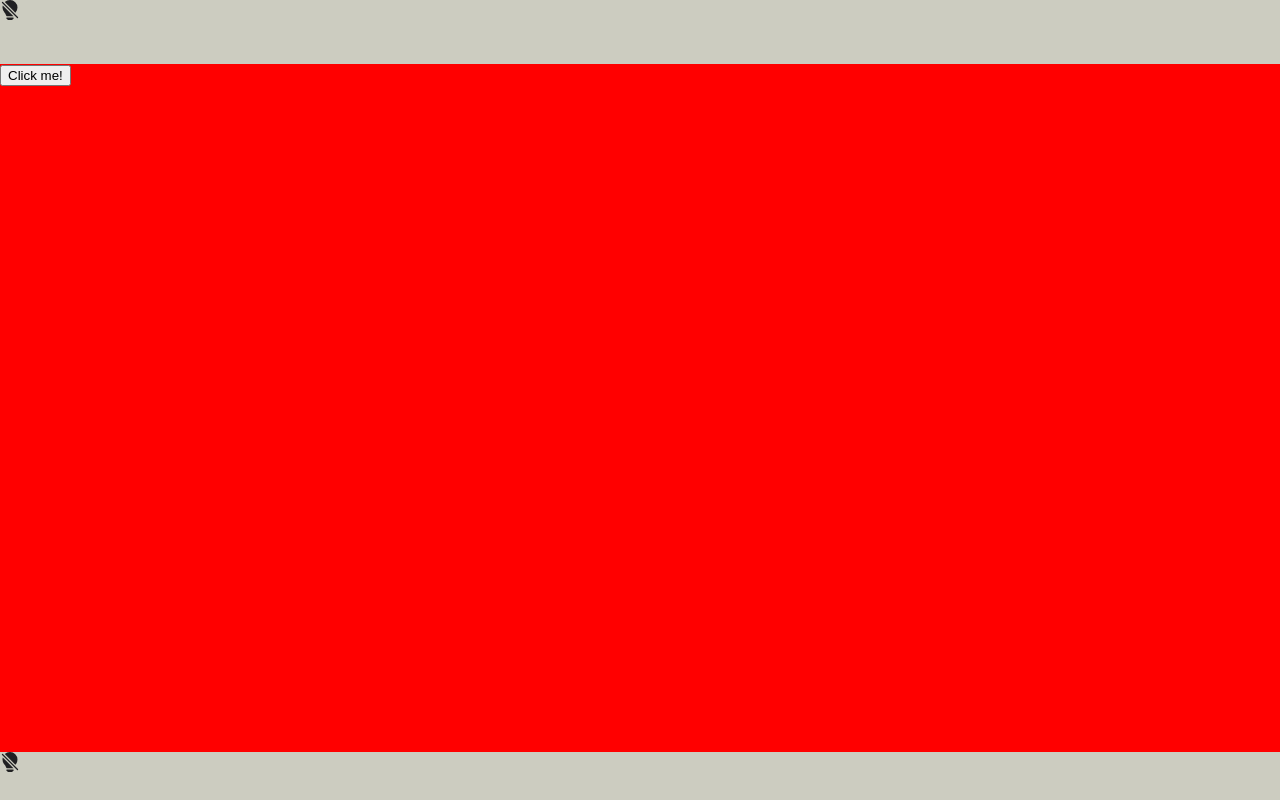
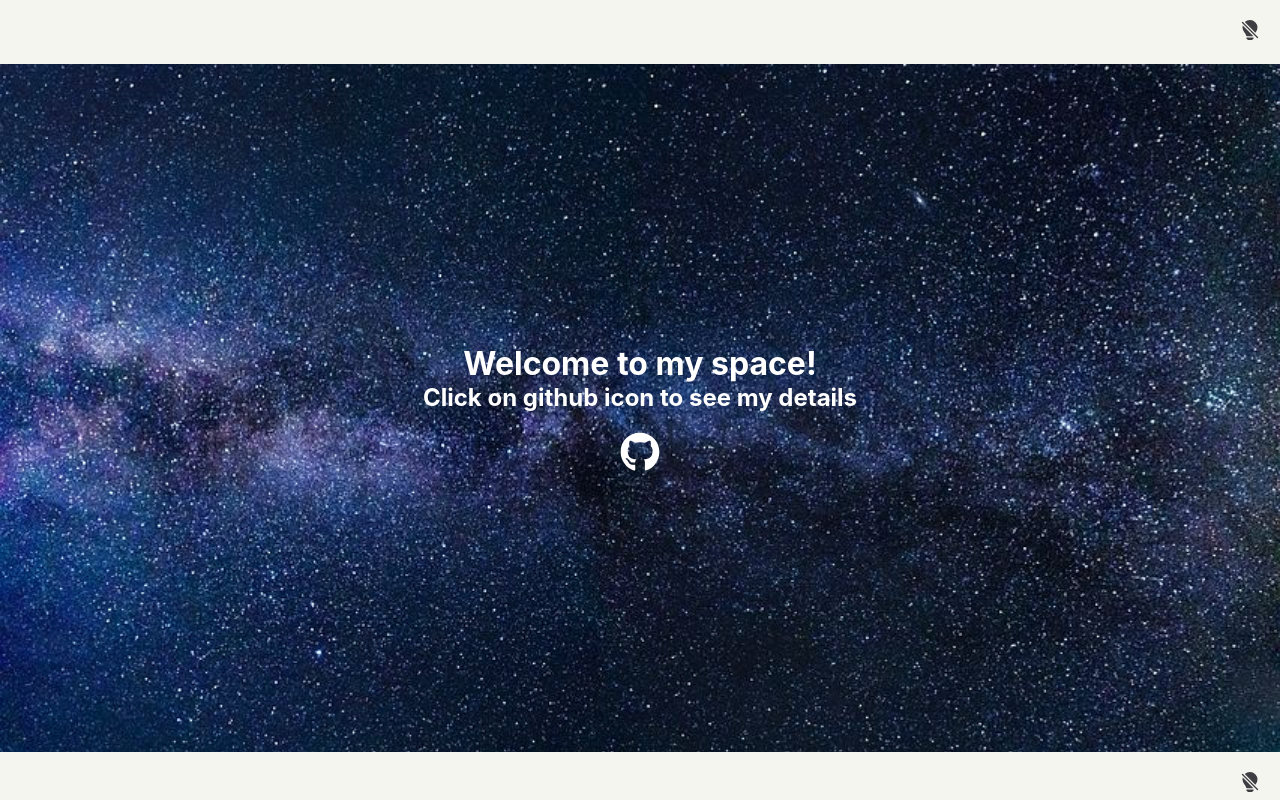
Before and after one commit to MasomCunha/masomcunhacv, a React (Create React App) app: page /homecv in a window 1280 px wide. Built offline with nearby package versions, Linux system fonts and the light colour scheme.

Commit message:
-change home layout; -add assets;

```diff
--- a/src/components/Footer.tsx
+++ b/src/components/Footer.tsx
@@ -6,16 +6,16 @@ import FooterInterface from "../interface/Footer";
 //context
 import { CVContext } from "../context/CVContext";
 //styles
-import "../style/footerCV.css"
+import "../style/footerCV.css";
 
-export default function Footer({ children } : FooterInterface){
+export default function Footer({ children }: FooterInterface) {
+  const context = useContext(CVContext);
 
-    const context = useContext(CVContext);
-
-
-    return(
-        <div className={`footerCV ${context?.isDarkMode ? "darkMode" : "ligthMode"}`}>
-            {children}
-        </div>
-    )
+  return (
+    <div
+      className={`footerCV ${context?.isDarkMode ? "darkMode" : "ligthMode"}`}
+    >
+      <div className="footerCVIconTheme">{children}</div>
+    </div>
+  );
 }
--- a/src/components/Header.tsx
+++ b/src/components/Header.tsx
@@ -9,14 +9,23 @@ import { FiLogOut } from "react-icons/fi";
 import { ICON_SIZE } from "../style/constants";
 import "../style/headerCV.css";
 
-export default function Header({ children, isLogged, logout } : HeaderInterface){
+export default function Header({
+  children,
+  isLogged,
+  logout,
+}: HeaderInterface) {
+  const context = useContext(CVContext);
 
-    const context = useContext(CVContext);
-
-    return(
-        <div className={`headerCV ${context?.isDarkMode ? "darkMode" : "ligthMode"}`}>
-            {children}
-            {isLogged && <span onClick={() => logout()}><FiLogOut className="headerCVLogout" size={ICON_SIZE}/></span>}
-        </div>
-    )
+  return (
+    <div
+      className={`headerCV ${context?.isDarkMode ? "darkMode" : "ligthMode"}`}
+    >
+      <div className="headerCVIconTheme">{children}</div>
+      {isLogged && (
+        <span onClick={() => logout()}>
+          <FiLogOut className="headerCVLogout" size={ICON_SIZE} />
+        </span>
+      )}
+    </div>
+  );
 }
--- a/src/components/SwitchTheme.tsx
+++ b/src/components/SwitchTheme.tsx
@@ -14,6 +14,7 @@ export default function SwitchTheme() {
     <div
       className="switchThemeCV"
       onClick={() => context?.setDarkMode(!context?.isDarkMode)}
+      title={context?.isDarkMode ? "Turn to light mode" : "Turn to dark mode"}
     >
       {context?.isDarkMode ? (
         <BsFillLightbulbFill className="switchThemeIconCV" size={ICON_SIZE}/>
--- a/src/pages/DetailCV.tsx
+++ b/src/pages/DetailCV.tsx
@@ -18,7 +18,7 @@ export default function DetailCV() {
 
   return <div>
     {JSON.stringify(gitUser)}
-
+    <img src={gitUser?.avatar_url} alt={gitUser?.avatar_url}/>
     {
       CVData.map((project, index) => <ProjectCard key={index} project={project}/>)
     }
--- a/src/pages/HomeCV.tsx
+++ b/src/pages/HomeCV.tsx
@@ -7,21 +7,32 @@ import Button from "../components/Button";
 //actions
 import { getGitUserInformation } from "../redux/actions/gitHubUserActions";
 import { login } from "../redux/actions/authActions";
-
+//icons
+import { FaGithub } from "react-icons/fa";
+//style
+import "../style/homeCV.css";
 
 export default function HomeCV() {
-
   const dispatch = useAppDispatch();
   const navigate = useNavigate();
 
   const handleClick = () => {
-    dispatch(getGitUserInformation())
-    dispatch(login(true))
-    navigate("/detailCV")
-  }
+    dispatch(getGitUserInformation());
+    dispatch(login(true));
+    navigate("/detailCV");
+  };
 
-  return(
-  <div>
-    <Button className="homeCVButton" handleClick={handleClick} title={"Click me!"}/>
-  </div>)
+  return (
+    <div className="homeCV">
+      <div>
+        <div className="homeCVTextBox">
+          <h1 className="homeCVH1">Welcome to my space!</h1>
+          <h2 className="homeCVH2">Click on github icon to see my details</h2>
+        </div>
+        <div className="homeCVButtonContainer">
+          <FaGithub className="homeCVButton" onClick={() => handleClick()} />
+        </div>
+      </div>
+    </div>
+  );
 }
--- a/src/style/appCV.css
+++ b/src/style/appCV.css
@@ -1,5 +1,4 @@
 .pageContainer {
     width: 100VW;
-    background-color: red;
     height: 86vh;
 }
--- a/src/style/footerCV.css
+++ b/src/style/footerCV.css
@@ -1,4 +1,11 @@
 .footerCV {
     width: 100vw;
     height: 6vh;
+    position: relative;
 }
+
+.footerCVIconTheme{
+    position: absolute;
+    right: 20px;
+    top: 20px;
+}
--- a/src/style/headerCV.css
+++ b/src/style/headerCV.css
@@ -3,6 +3,12 @@
     height: 8vh;
 }
 
+.headerCVIconTheme{
+    display: flex;
+    justify-content: flex-end;
+    padding: 20px;
+}
+
 .headerCV .headerCVLogout{
     cursor: pointer;
 }
--- /dev/null
+++ b/src/style/homeCV.css
@@ -0,0 +1,37 @@
+.homeCV{
+    position: relative;
+    background-image:url("../assets/space.jpg");
+    background-repeat: no-repeat;
+    background-size: cover;
+    height: 100%;
+    display: flex;
+    justify-content: center;
+    align-items: center;
+}
+
+.homeCVTextBox {
+    margin-bottom: 20px;
+}
+
+.homeCVH1{
+    margin: 0;
+    color: white;
+    text-align: center;
+}
+
+.homeCVH2{
+    margin: 0;
+    color: white;
+}
+
+.homeCVButtonContainer{
+    display: flex;
+    justify-content: center;
+    align-items: center;
+}
+
+.homeCVButton {
+    color: white;
+    cursor: pointer;
+    font-size: 40px;
+}
--- a/src/style/indexCV.css
+++ b/src/style/indexCV.css
@@ -13,11 +13,11 @@ code {
 }
 
 .darkMode {
-  background-color: #202022;
-  color: rgb(204, 204, 192);
+  background-color: #3e3e42;
+  color: #F5F5F0;
 }
 
 .ligthMode {
-  background-color: rgb(204, 204, 192);
-  color: #202022;
+  background-color: #F5F5F0;
+  color: #3e3e42;
 }
```
Also changed, not shown: src/assets/space.jpg (added).
